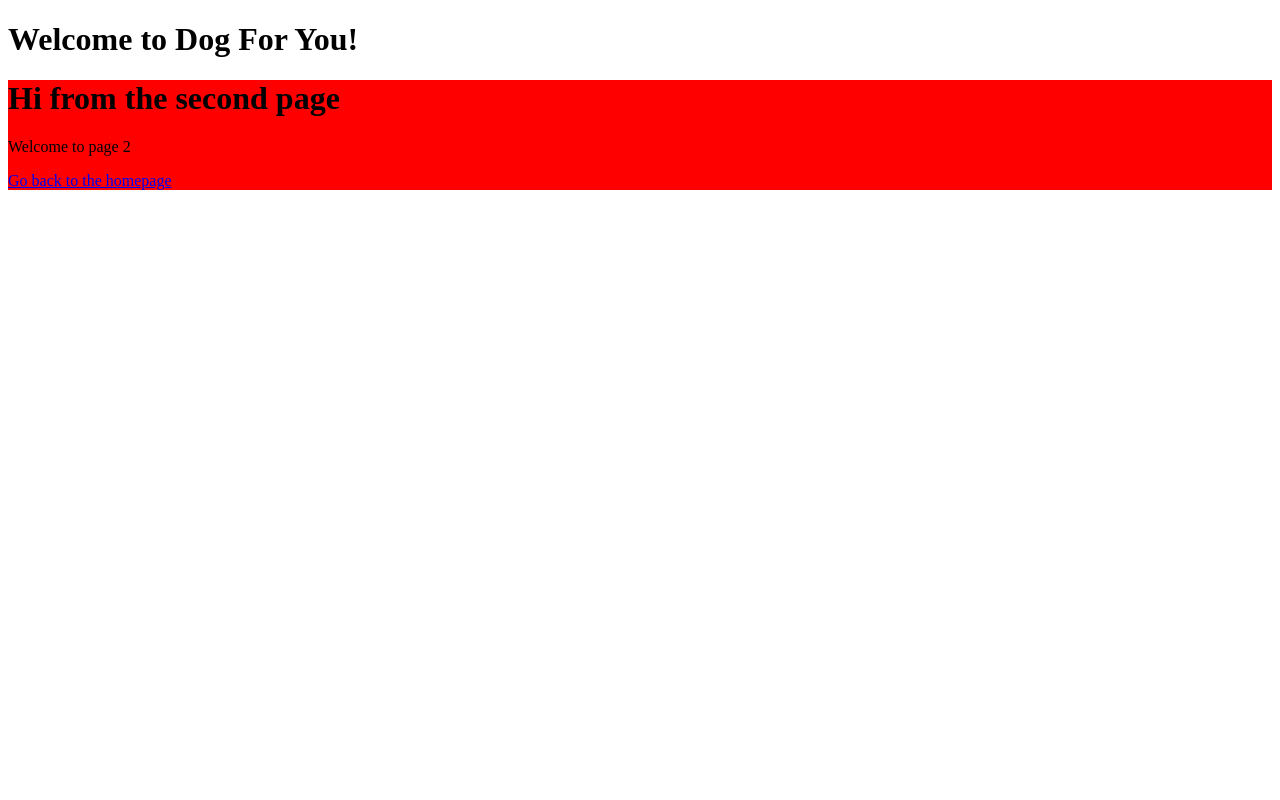
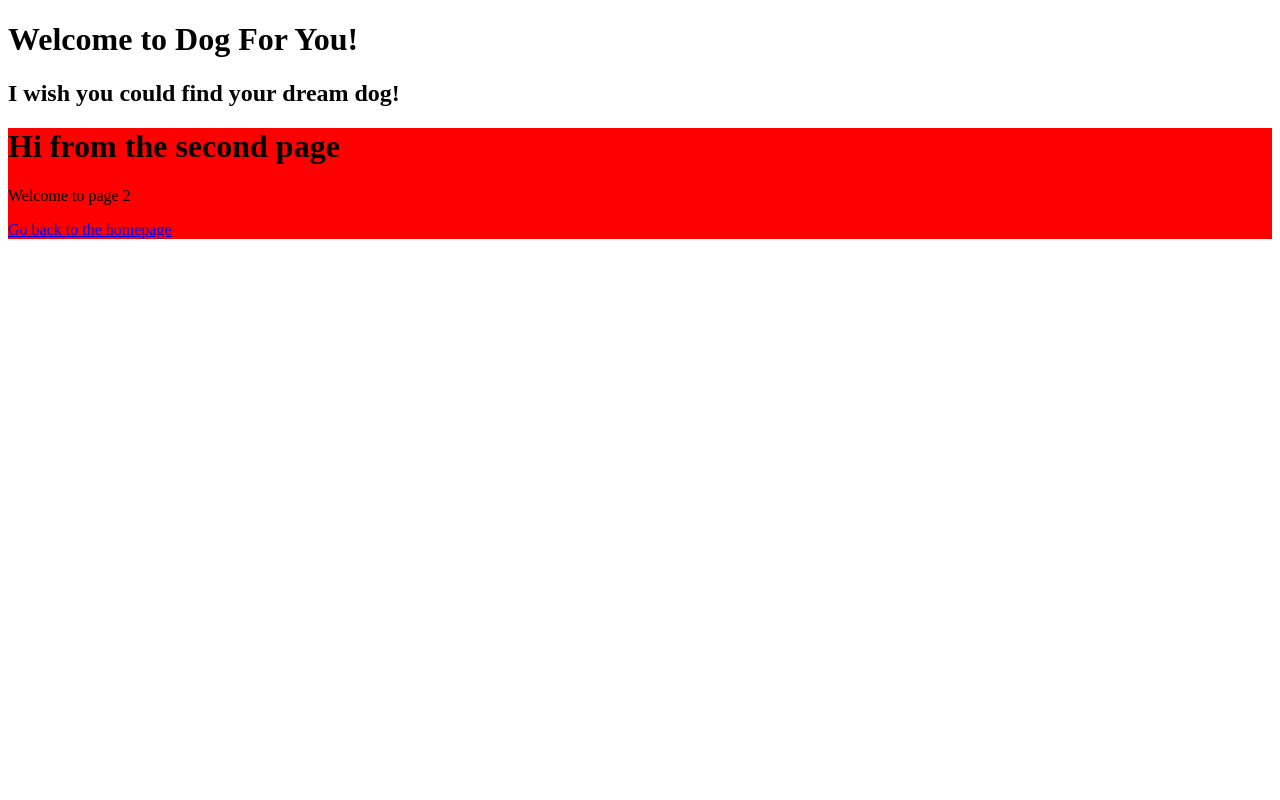
Before and after one commit to RaitaKondo/DogForYou, a Gatsby site: page /page-2 in a window 1280 px wide. Shown: the top 800 px of the page. Built offline with nearby package versions, Linux system fonts and the light colour scheme; Gatsby itself is replaced by a stand-in of ours.

Commit message:
commit again

```diff
--- a/src/components/header.js
+++ b/src/components/header.js
@@ -5,6 +5,7 @@ const Header = ({ siteTitle }) => (
   <header>
     <div className="header1">
       <h1>Welcome to Dog For You!</h1>
+      <h2>I wish you could find your dream dog!</h2>
     </div>
   </header>
 )
```
Also changed, not shown: src/assets/main.scss (+0 -7 lines).
